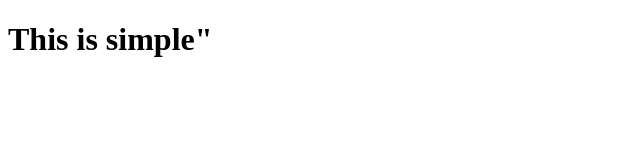
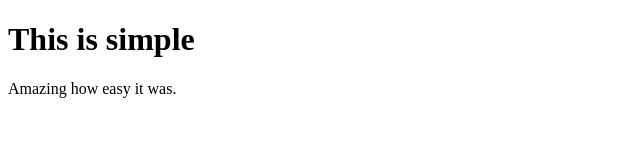
Before and after one commit to NoCodeConcept/Demo-For-GitHub-Pages, a plain HTML site: page index.html in a window 1280 px wide. Shown: the whole page, without its empty margins (0-640 px from the left). Drawn offline with Linux system fonts and the light colour scheme.

Commit message:
Updated text

```diff
--- a/index.html
+++ b/index.html
@@ -7,7 +7,8 @@
 </head>
 <body>
   <header>
-    <h1>This is simple"
+    <h1>This is simple</h1>
+    <p>Amazing how easy it was.</p>
   </header>
 </body>
 </html>
```
